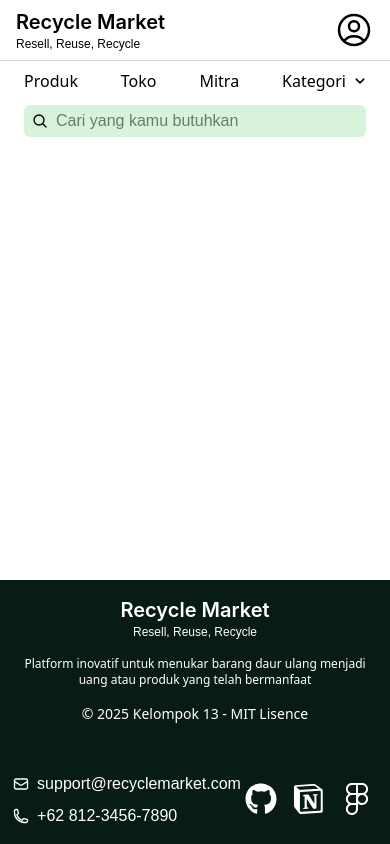
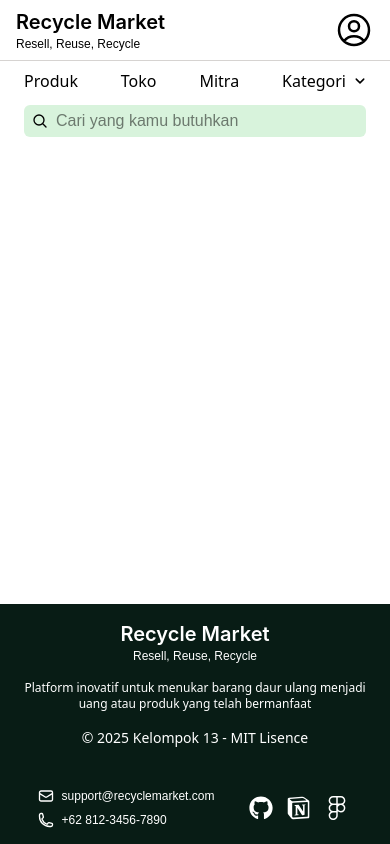
Before and after one commit to Smurfish-py/recycle-market, a React (Vite) app: page / in a window 390 px wide. Built offline with nearby package versions, Linux system fonts and the light colour scheme.

Commit message:
fixing text size problem

```diff
--- a/src/components/Footer.jsx
+++ b/src/components/Footer.jsx
@@ -14,7 +14,7 @@ library.add(fas, far, fab);
 
 function Footer() {
     return (
-        <footer className="w-full bg-green-main-1 min-h-50 flex flex-col md:flex-row px-6 py-4 gap-12 text-white md:px-12 md:py-8">
+        <footer className="w-full bg-green-main-1 min-h-50 flex flex-col md:flex-row px-6 py-4 gap-10 text-white md:px-12 md:py-8">
 
             {/* Merk + Slogan */}
             <section className="flex flex-col flex-1 gap-4 text-center md:text-left">
@@ -45,7 +45,7 @@ function Footer() {
 
             {/* Kontak */}
             <section className="flex flex-1 justify-center">
-                <div className='flex flex-rowtext-xs items-center justify-between md:flex-col md:justify-normal md:items-start md:gap-6 md:text-sm'>
+                <div className='flex flex-row text-xs items-center justify-between gap-8 md:flex-col md:justify-normal md:items-start md:gap-6 md:text-sm'>
                     <h1 className='sr-only font-inter text-xl font-semibold md:not-sr-only'>Kontak</h1>
                     <div className='flex flex-col gap-2 font-poppins'>
                         <div className='flex flex-row gap-2 items-center'>
```
